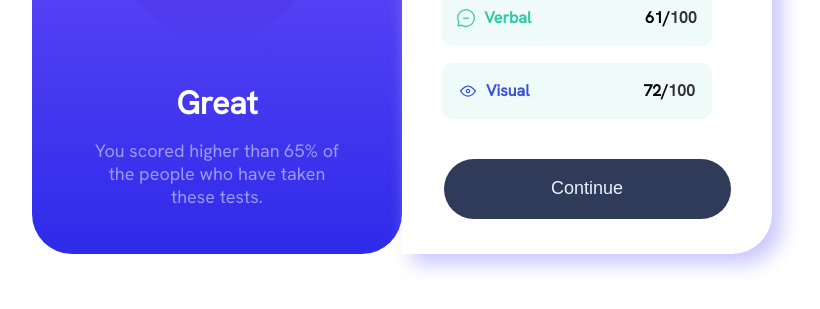
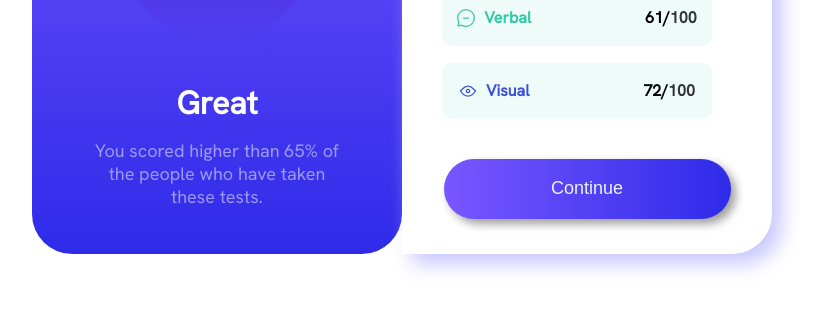
Before and after one commit to ronismicael/Results-summary-component, a plain HTML site: page index.html in a window 1280 px wide. In both pictures the pointer is over the button "Continue". Shown: the part 423-732 px from the top of the page, without its empty margins (238-1058 px from the left). Drawn offline with Linux system fonts and the light colour scheme.

Commit message:
atualização no button

```diff
--- a/style.css
+++ b/style.css
@@ -189,4 +189,9 @@ button{
     border-radius: 50px;
     border: none;
     background-color: var(--var09);
+    box-shadow: 5px 5px 10px rgba(0, 0, 0, 0.384);
 }
+
+button:hover{
+    background-image: linear-gradient(to left, hsl(241, 81%, 54%), hsl(252, 100%, 67%));;
+}
```
